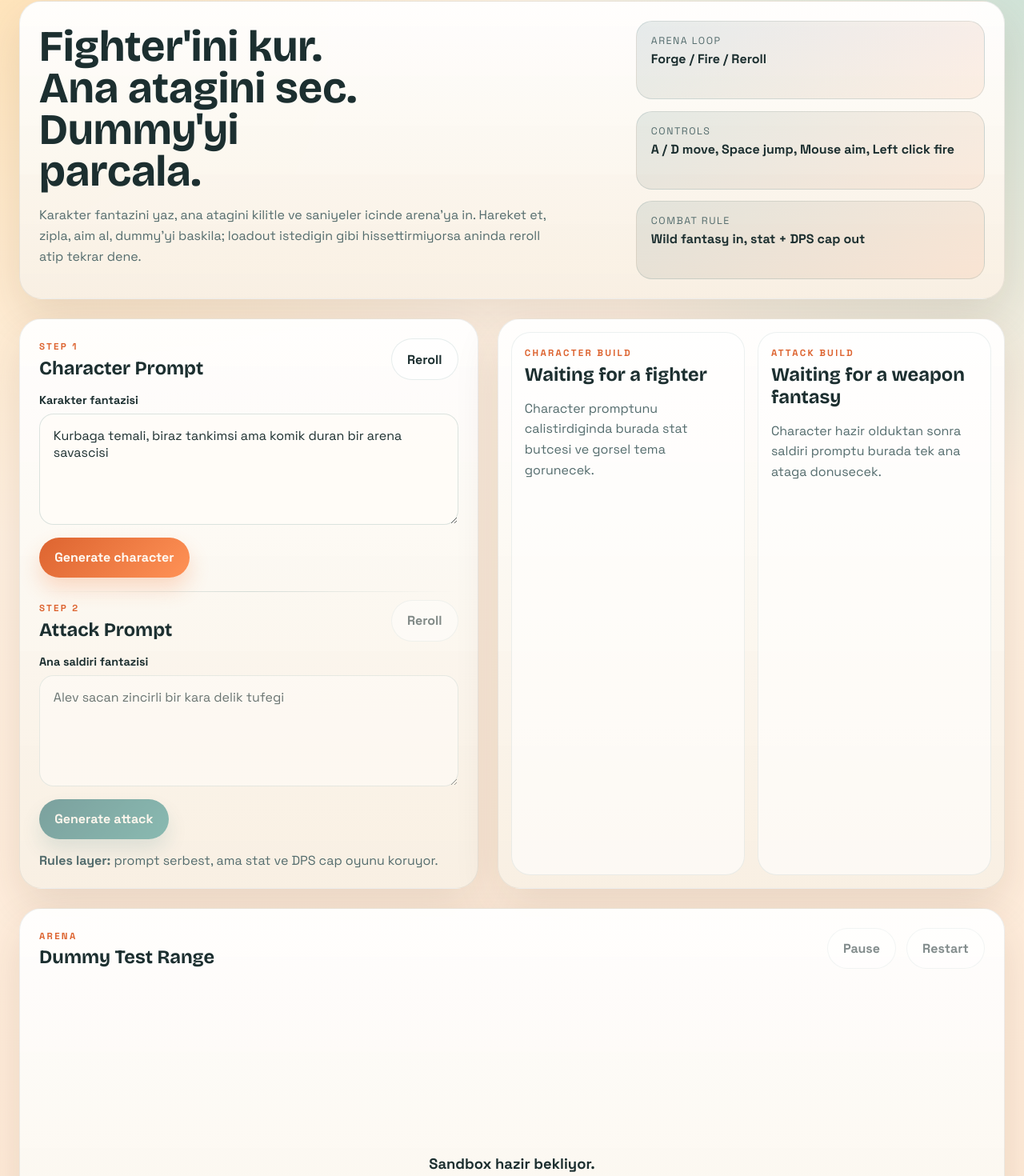
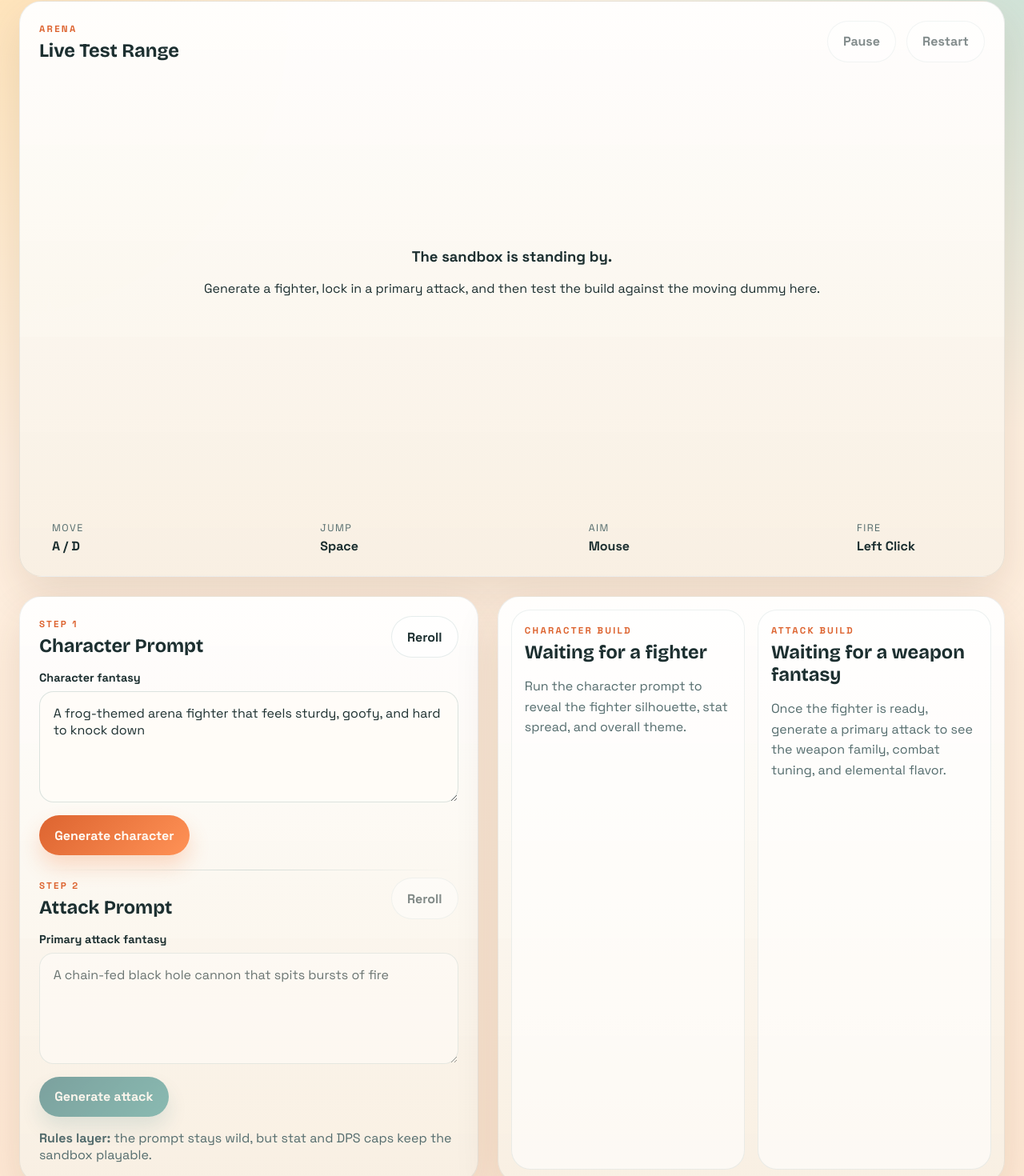
Before and after one commit to burakhrk/DreamFighter, a React (Vite) app in the folder web/: page / in a window 1280 px wide. Shown: the part 23-1493 px from the top of the page at 80% size. Built offline with nearby package versions, Linux system fonts and the light colour scheme.

Commit message:
Move arena to top and switch UI copy to English

```diff
--- a/web/src/App.tsx
+++ b/web/src/App.tsx
@@ -13,8 +13,9 @@ const SandboxCanvas = lazy(async () => {
 })
 
 const DEFAULT_CHARACTER_PROMPT =
-  'Kurbaga temali, biraz tankimsi ama komik duran bir arena savascisi'
-const DEFAULT_ATTACK_PROMPT = 'Alev sacan zincirli bir kara delik tufegi'
+  'A frog-themed arena fighter that feels sturdy, goofy, and hard to knock down'
+const DEFAULT_ATTACK_PROMPT =
+  'A chain-fed black hole cannon that spits bursts of fire'
 const MAX_LOG_ENTRIES = 40
 
 function App() {
@@ -166,29 +167,84 @@ function App() {
 
   return (
     <main className="app-shell">
-      <section className="hero-panel">
-        <div className="hero-copy">
-          <h1>Fighter'ini kur. Ana atagini sec. Dummy'yi parcala.</h1>
-          <p className="hero-body">
-            Karakter fantazini yaz, ana atagini kilitle ve saniyeler icinde
-            arena'ya in. Hareket et, zipla, aim al, dummy'yi baskila; loadout
-            istedigin gibi hissettirmiyorsa aninda reroll atip tekrar dene.
-          </p>
+      <section className="sandbox-panel panel">
+        <div className="sandbox-header">
+          <div>
+            <p className="panel-kicker">Arena</p>
+            <h2>Live Test Range</h2>
+          </div>
+
+          <div className="sandbox-actions">
+            <button
+              className="ghost-button"
+              disabled={!sandboxReady}
+              onClick={() =>
+                setPaused((value) => {
+                  const next = !value
+                  addLog({
+                    scope: 'sandbox',
+                    level: 'info',
+                    message: next ? 'Sandbox paused.' : 'Sandbox resumed.',
+                  })
+                  return next
+                })
+              }
+            >
+              {paused ? 'Resume' : 'Pause'}
+            </button>
+            <button
+              className="ghost-button"
+              disabled={!sandboxReady}
+              onClick={() => {
+                addLog({
+                  scope: 'sandbox',
+                  level: 'warn',
+                  message: 'Sandbox restart requested.',
+                })
+                setRestartTick((value) => value + 1)
+              }}
+            >
+              Restart
+            </button>
+          </div>
         </div>
 
-        <div className="hero-metrics">
-          <article>
-            <span>Arena Loop</span>
-            <strong>Forge / Fire / Reroll</strong>
-          </article>
-          <article>
-            <span>Controls</span>
-            <strong>A / D move, Space jump, Mouse aim, Left click fire</strong>
-          </article>
-          <article>
-            <span>Combat Rule</span>
-            <strong>Wild fantasy in, stat + DPS cap out</strong>
-          </article>
+        <Suspense
+          fallback={
+            <div className="sandbox-placeholder">
+              <div>
+                <strong>Loading sandbox...</strong>
+                <p>The combat scene is loading with the Phaser chunk.</p>
+              </div>
+            </div>
+          }
+        >
+          <SandboxCanvas
+            attack={attack}
+            character={character}
+            onLog={addLog}
+            paused={paused}
+            restartTick={restartTick}
+          />
+        </Suspense>
+
+        <div className="sandbox-footer">
+          <div>
+            <span>Move</span>
+            <strong>A / D</strong>
+          </div>
+          <div>
+            <span>Jump</span>
+            <strong>Space</strong>
+          </div>
+          <div>
+            <span>Aim</span>
+            <strong>Mouse</strong>
+          </div>
+          <div>
+            <span>Fire</span>
+            <strong>Left Click</strong>
+          </div>
         </div>
       </section>
 
@@ -209,12 +265,12 @@ function App() {
           </div>
 
           <label className="field">
-            <span>Karakter fantazisi</span>
+            <span>Character fantasy</span>
             <textarea
               rows={5}
               value={characterPrompt}
               onChange={(event) => setCharacterPrompt(event.target.value)}
-              placeholder="Ornek: Zehirli ama komik gorunen, iri zirhli bir kurbaga savascisi"
+              placeholder="Example: A toxic armored frog bruiser with a goofy grin and tank instincts"
             />
           </label>
 
@@ -243,12 +299,12 @@ function App() {
           </div>
 
           <label className="field">
-            <span>Ana saldiri fantazisi</span>
+            <span>Primary attack fantasy</span>
             <textarea
               rows={5}
               value={attackPrompt}
               onChange={(event) => setAttackPrompt(event.target.value)}
-              placeholder="Ornek: Alev sacan zincirli bir kara delik tufegi"
+              placeholder="Example: A chained black hole blaster that spits burning rounds"
               disabled={!character}
             />
           </label>
@@ -262,8 +318,8 @@ function App() {
           </button>
 
           <div className="status-note">
-            <strong>Rules layer:</strong> prompt serbest, ama stat ve DPS cap
-            oyunu koruyor.
+            <strong>Rules layer:</strong> the prompt stays wild, but stat and
+            DPS caps keep the sandbox playable.
           </div>
 
           {error ? <p className="error-banner">{error}</p> : null}
@@ -312,8 +368,8 @@ function App() {
               </>
             ) : (
               <p className="empty-copy">
-                Character promptunu calistirdiginda burada stat butcesi ve
-                gorsel tema gorunecek.
+                Run the character prompt to reveal the fighter silhouette,
+                stat spread, and overall theme.
               </p>
             )}
           </div>
@@ -373,93 +429,12 @@ function App() {
               </>
             ) : (
               <p className="empty-copy">
-                Character hazir olduktan sonra saldiri promptu burada tek ana
-                ataga donusecek.
+                Once the fighter is ready, generate a primary attack to see
+                the weapon family, combat tuning, and elemental flavor.
               </p>
             )}
           </div>
         </article>
-      </section>
-
-      <section className="sandbox-panel panel">
-        <div className="sandbox-header">
-          <div>
-            <p className="panel-kicker">Arena</p>
-            <h2>Dummy Test Range</h2>
-          </div>
-
-          <div className="sandbox-actions">
-            <button
-              className="ghost-button"
-              disabled={!sandboxReady}
-              onClick={() =>
-                setPaused((value) => {
-                  const next = !value
-                  addLog({
-                    scope: 'sandbox',
-                    level: 'info',
-                    message: next ? 'Sandbox paused.' : 'Sandbox resumed.',
-                  })
-                  return next
-                })
-              }
-            >
-              {paused ? 'Resume' : 'Pause'}
-            </button>
-            <button
-              className="ghost-button"
-              disabled={!sandboxReady}
-              onClick={() => {
-                addLog({
-                  scope: 'sandbox',
-                  level: 'warn',
-                  message: 'Sandbox restart requested.',
-                })
-                setRestartTick((value) => value + 1)
-              }}
-            >
-              Restart
-            </button>
-          </div>
-        </div>
-
-        <Suspense
-          fallback={
-            <div className="sandbox-placeholder">
-              <div>
-                <strong>Loading sandbox...</strong>
-                <p>Combat sahnesi Phaser chunk'u ile birlikte yukleniyor.</p>
-              </div>
-            </div>
-          }
-        >
-          <SandboxCanvas
-            attack={attack}
-            character={character}
-            onLog={addLog}
-            paused={paused}
-            restartTick={restartTick}
-          />
-        </Suspense>
-
-        <div className="sandbox-footer">
-          <div>
-            <span>Controls</span>
-            <strong>A / D move</strong>
-          </div>
-          <div>
-            <span>Jump</span>
-            <strong>Space</strong>
-          </div>
-          <div>
-            <span>Aim</span>
-            <strong>Mouse pointer</strong>
-          </div>
-          <div>
-            <span>Fire</span>
-            <strong>Left click</strong>
-          </div>
-        </div>
       </section>
 
       <section className="panel log-panel">
@@ -490,8 +465,8 @@ function App() {
             ))
           ) : (
             <p className="empty-copy">
-              Runtime logs burada akacak. Generate, restart, combat ve browser
-              error olaylarini bu panelden izleyebilirsin.
+              Runtime logs appear here. Use this feed to watch generation,
+              combat flow, sandbox restarts, and browser errors.
             </p>
           )}
         </div>
--- a/web/src/components/SandboxCanvas.tsx
+++ b/web/src/components/SandboxCanvas.tsx
@@ -73,10 +73,10 @@ export function SandboxCanvas({
     return (
       <div className="sandbox-placeholder">
         <div>
-          <strong>Sandbox hazir bekliyor.</strong>
+          <strong>The sandbox is standing by.</strong>
           <p>
-            Once karakteri, sonra ana saldiriyi olustur. Sonra bu alanda hereket
-            eden dummy'ye karsi test edecegiz.
+            Generate a fighter, lock in a primary attack, and then test the
+            build against the moving dummy here.
           </p>
         </div>
       </div>
```
